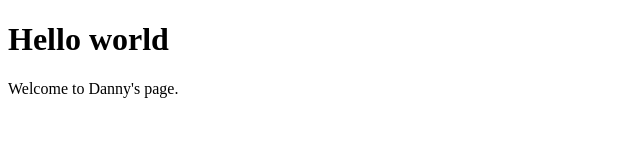
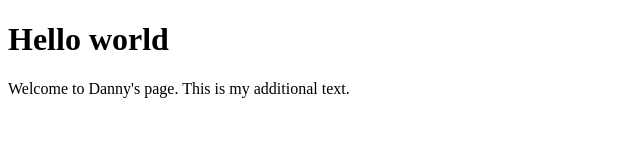
Before and after one commit to clintondt/clintondt.github.io, a plain HTML site: page index.html in a window 1280 px wide. Shown: the whole page, without its empty margins (0-640 px from the left). Drawn offline with Linux system fonts and the light colour scheme.

Commit message:
Update index.html

```diff
--- a/index.html
+++ b/index.html
@@ -6,5 +6,6 @@
   <body>
     <h1>Hello world</h1>
     Welcome to Danny's page.
+	This is my additional text.
   </body>
 </html>
```
